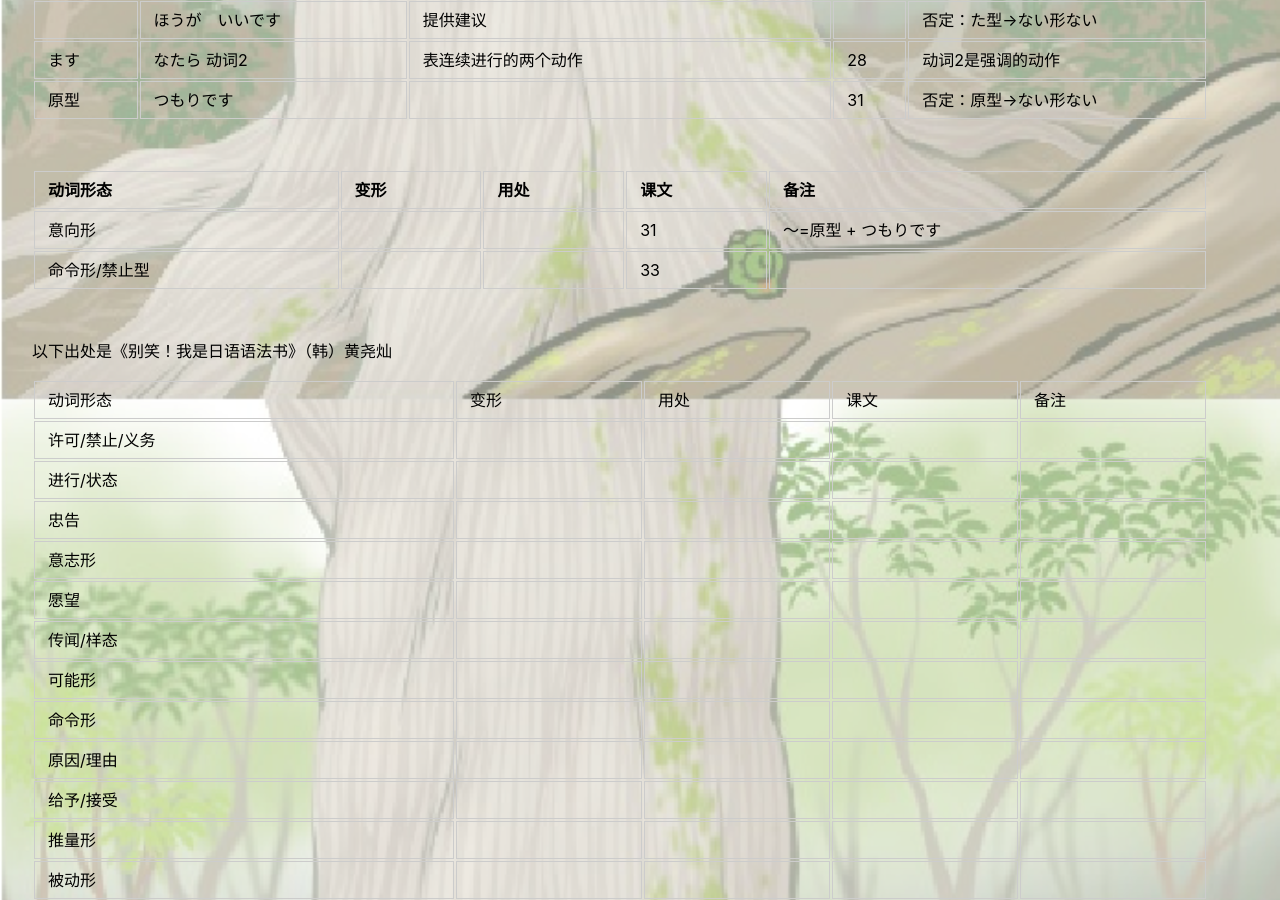
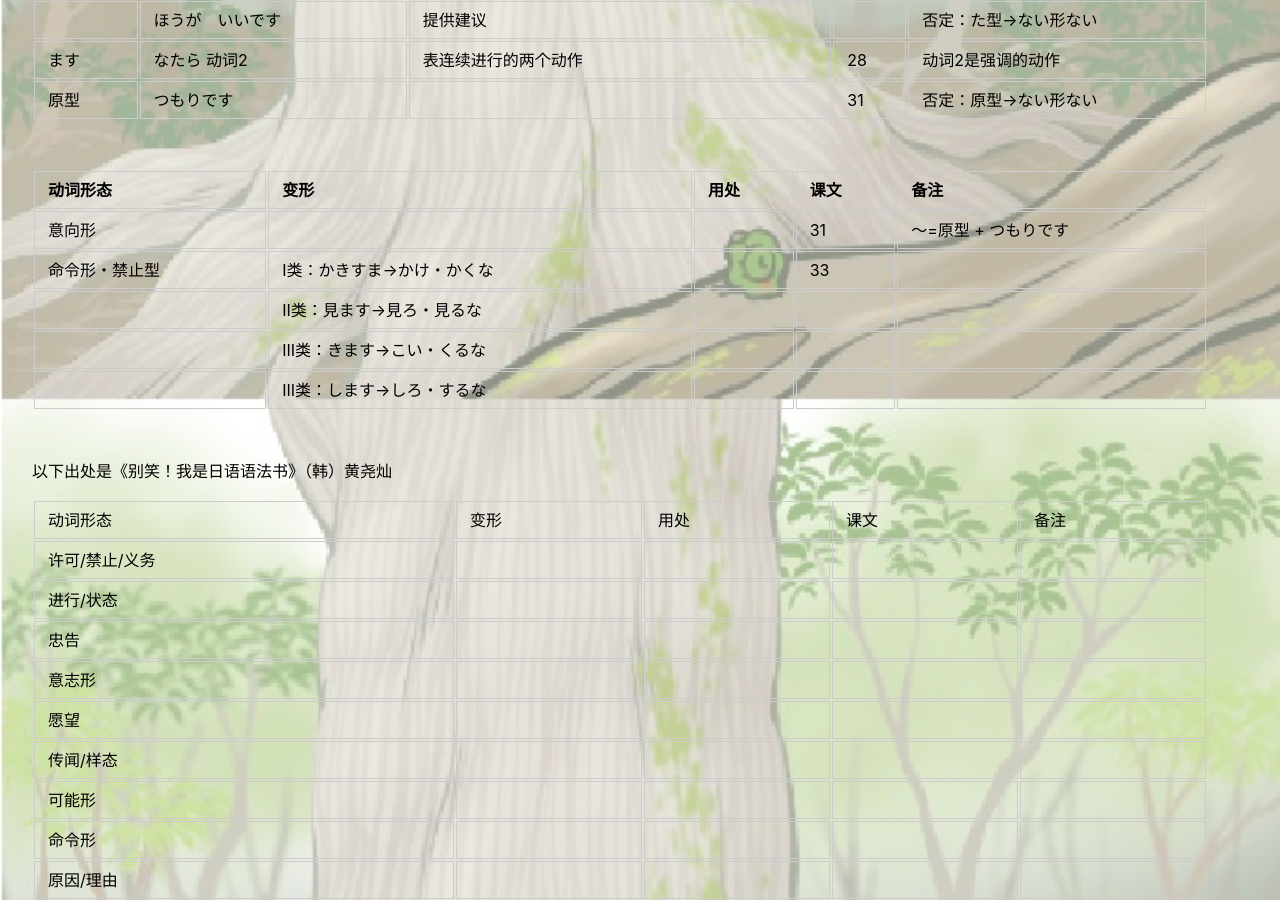
Before and after one commit to shunw/shunw.github.io, a Jekyll site: the page built from jp-grammar.md, in a window 1280 px wide and 900 px high, scrolled down 596 px. Built offline with Jekyll 4.4.1, drawn with Linux system fonts in a browser that asks for light colours.

Commit message:
update 命令型语法

```diff
--- a/jp-grammar.md
+++ b/jp-grammar.md
@@ -26,7 +26,10 @@ title: 日文纠错
 |动词形态|变形|用处|课文|备注|
 |---|---|---|---|---|
 |意向形|||31|～=原型 + つもりです|
-|命令形/禁止型|||33||
+|命令形・禁止型|I类：かきすま→かけ・かくな　||33||
+||II类：見ます→見ろ・見るな　||||
+||III类：きます→こい・くるな　||||
+||III类：します→しろ・するな　||||
 
 以下出处是《别笑！我是日语语法书》（韩）黄尧灿
 
```
